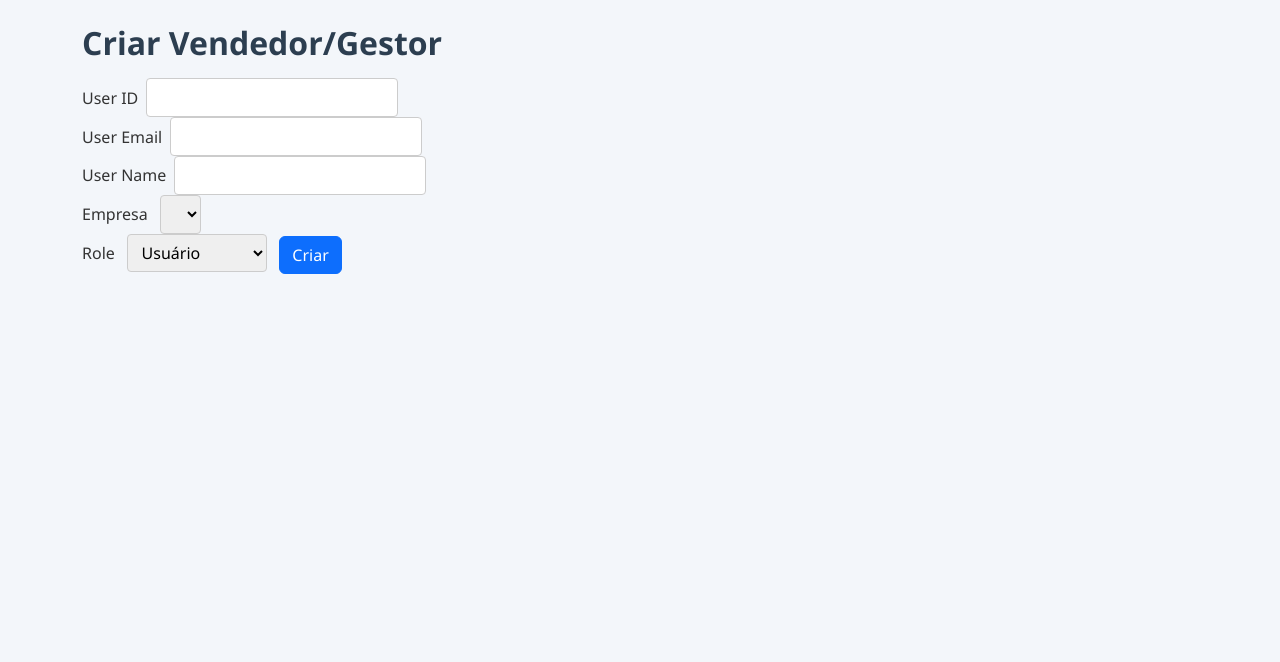
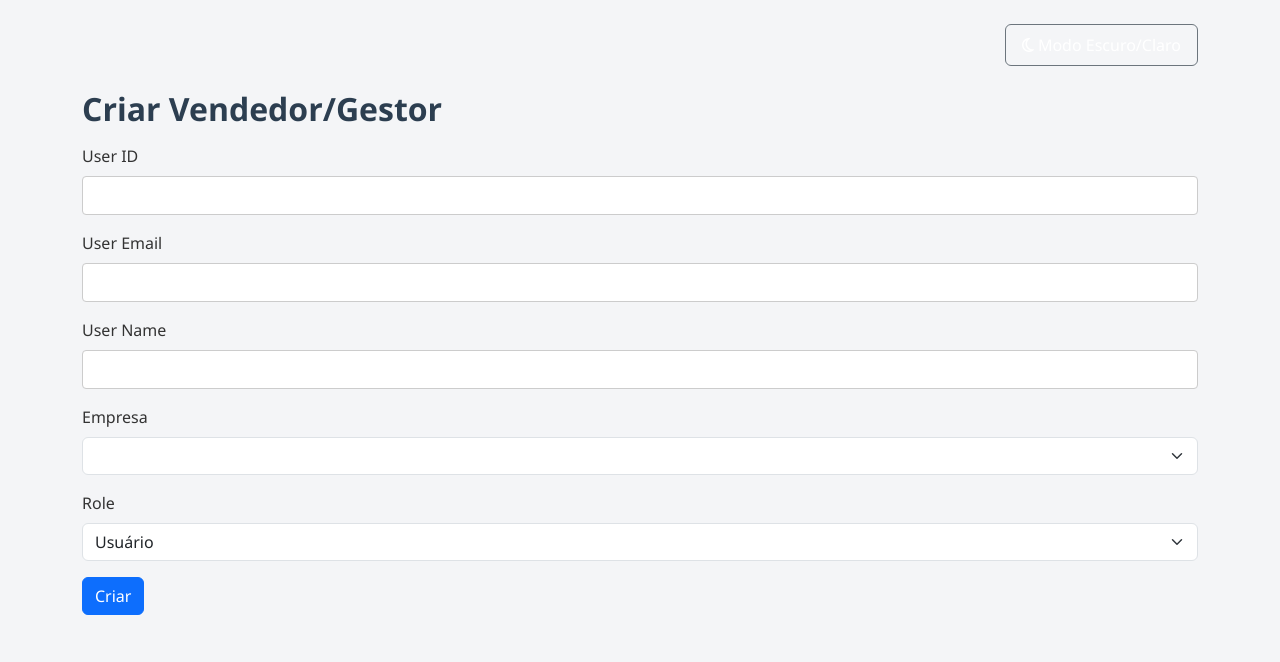
Before and after one commit to Edu2566/kanban-5x, a Flask app: template app/templates/superadmin/create_vendedor.html in a window 1280 px wide. Shown: the top 662 px of the page. Run offline with Flask 3, Linux system fonts and the light colour scheme; the template is opened without the code that fills it, so the values that code supplies are empty.

Commit message:
Enhance UI with icons and spacing

```diff
--- a/app/static/css/kanban.css
+++ b/app/static/css/kanban.css
@@ -1,26 +1,41 @@
-body { background: #f3f6fa; }
+body {
+    background: #F4F5F7;
+}
+
 .kanban-board {
     display: flex;
     flex-wrap: wrap;
-    gap: 1.5rem;
+    gap: 2rem;
+    padding: 1rem 0;
 }
+
 .kanban-column {
     background: #fff;
     border-radius: 20px;
     box-shadow: 0 6px 30px #0001;
     margin-bottom: 1rem;
-    padding: 1.3rem;
+    padding: 1.5rem;
     max-height: 90vh;
     display: flex;
     flex-direction: column;
 }
-.kanban-header { font-weight: 600; font-size: 1.2rem; margin-bottom: .8rem; }
-.kanban-cards { flex: 1; min-height: 10px; }
+.kanban-header {
+    font-weight: 600;
+    font-size: 1.2rem;
+    margin-bottom: .8rem;
+    color: #0747A6;
+}
+.kanban-cards {
+    flex: 1;
+    min-height: 10px;
+    display: flex;
+    flex-direction: column;
+    gap: 1rem;
+}
 .kanban-card {
-    background: linear-gradient(135deg, #f0f3fc 80%, #dde7fa 100%);
+    background: linear-gradient(135deg, #e9efff 80%, #d6e4ff 100%);
     border-radius: 16px;
     box-shadow: 0 2px 10px #0002;
-    margin-bottom: 1rem;
     padding: 1rem 1.2rem;
     transition: box-shadow .2s;
     cursor: grab;
--- a/app/templates/superadmin/create_vendedor.html
+++ b/app/templates/superadmin/create_vendedor.html
@@ -2,23 +2,36 @@
 {% block title %}Criar Vendedor/Gestor{% endblock %}
 {% block content %}
 <h2>Criar Vendedor/Gestor</h2>
-<form method="post">
-    <label>User ID</label><input type="text" name="user_id"><br>
-    <label>User Email</label><input type="email" name="user_email"><br>
-    <label>User Name</label><input type="text" name="user_name"><br>
-    <label>Empresa</label>
+<form method="post" class="mb-4">
+    <div class="mb-3">
+        <label class="form-label">User ID</label>
+        <input type="text" name="user_id" class="form-control">
+    </div>
+    <div class="mb-3">
+        <label class="form-label">User Email</label>
+        <input type="email" name="user_email" class="form-control">
+    </div>
+    <div class="mb-3">
+        <label class="form-label">User Name</label>
+        <input type="text" name="user_name" class="form-control">
+    </div>
+    <div class="mb-3">
+        <label class="form-label">Empresa</label>
         {% set selected_emp = request.args.get('empresa_id') %}
-    <select name="empresa_id">
+        <select name="empresa_id" class="form-select">
             {% for emp in empresas %}
                 <option value="{{ emp.id }}" {% if selected_emp == emp.id %}selected{% endif %}>{{ emp.nome }}</option>
             {% endfor %}
-    </select><br>
-    <label>Role</label>
-    <select name="role">
+        </select>
+    </div>
+    <div class="mb-3">
+        <label class="form-label">Role</label>
+        <select name="role" class="form-select">
             <option value="usuario">Usuário</option>
             <option value="gestor">Gestor</option>
             <option value="superadmin">Super-Admin</option>
         </select>
+    </div>
     <input type="hidden" name="token" value="{{ request.args.get('token') }}">
     <input type="hidden" name="next" value="{{ request.args.get('next') }}">
     <button type="submit" class="btn btn-primary">Criar</button>
--- a/app/templates/superadmin/layout.html
+++ b/app/templates/superadmin/layout.html
@@ -13,6 +13,13 @@
 {% set dark = g.user.empresa.dark_mode %}
 <body class="{{ 'dark-mode' if dark else '' }}" data-user-id="{{ g.user.id }}">
 <div class="container py-4">
+  <div class="mb-3 text-end">
+    <form id="toggleThemeForm" action="{{ url_for('main.toggle_theme') }}" method="post">
+      <button type="submit" class="btn btn-outline-secondary py-2 px-3">
+        <i class="fa-regular fa-moon me-1"></i>Modo Escuro/Claro
+      </button>
+    </form>
+  </div>
   {% block content %}{% endblock %}
 </div>
 <script src="{{ url_for('static', filename='js/kanban.js') }}"></script>
```
Also changed, not shown: app/templates/index.html (+12 -4 lines), app/templates/superadmin/create_column.html (+14 -10 lines), app/templates/superadmin/create_empresa.html (+13 -4 lines), app/templates/superadmin/dashboard.html (+6 -2 lines), app/templates/superadmin/edit_column.html (+13 -9 lines), app/templates/superadmin/edit_empresa.html (+18 -7 lines), app/templates/superadmin/edit_vendedor.html (+22 -9 lines), app/templates/superadmin/empresa_detail.html (+12 -4 lines). Lines whose indentation alone changed are shown as unchanged.
